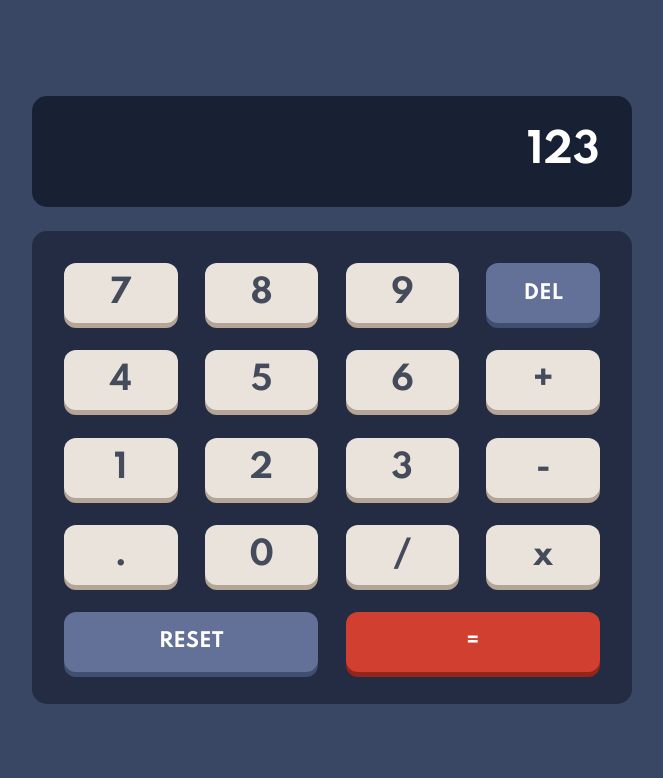
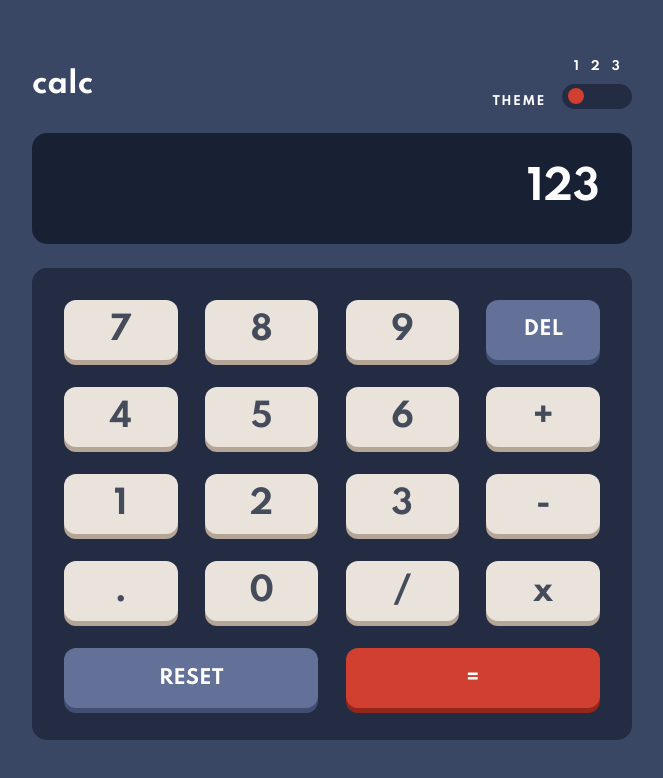
Before and after one commit to Athlla/Calculator-app, a React (Create React App) app: page / in a window 1280 px wide. Shown: the top 778 px of the page, without its empty margins (308-971 px from the left). Built offline with nearby package versions, Linux system fonts and the light colour scheme.

Commit message:
Create calculator header

```diff
--- a/src/App.tsx
+++ b/src/App.tsx
@@ -1,4 +1,5 @@
 import Display from 'components/Display/Display';
+import Header from 'components/Header/Header';
 import Keypad from 'components/Keypad/Keypad';
 
 import styles from 'styles/App.module.scss';
@@ -6,6 +7,7 @@ import styles from 'styles/App.module.scss';
 const App = () => {
   return (
     <main className={styles.Container}>
+      <Header />
       <Display />
       <Keypad />
     </main>
--- a/src/components/Display/Display.module.scss
+++ b/src/components/Display/Display.module.scss
@@ -7,11 +7,17 @@
   border-radius: 15px;
   padding: 2rem 1.25rem;
   text-align: right;
-  font-size: 1.5rem;
   margin-bottom: 1.5rem;
 
   @include medium {
     padding: 2rem;
-    font-size: 2.5rem;
+  }
+
+  .Result {
+    font-size: 1.25rem;
+
+    @include medium {
+      font-size: 2.5rem;
+    }
   }
 }
--- /dev/null
+++ b/src/components/Header/Header.module.scss
@@ -0,0 +1,59 @@
+@use 'styles/breakpoints' as *;
+
+.Header {
+  color: var(--secondary-text);
+  display: flex;
+  justify-content: space-between;
+  align-items: center;
+  width: 100%;
+  margin-bottom: 1.5rem;
+
+  .Title {
+    font-size: 1.8rem;
+  }
+
+  .Theme {
+    display: flex;
+    justify-content: flex-end;
+    font-size: 0.75rem;
+
+    .Text {
+      display: flex;
+      letter-spacing: 1.5px;
+      margin-right: 1rem;
+      align-items: flex-end;
+      text-transform: uppercase;
+    }
+
+    .Switch {
+      display: flex;
+      flex-direction: column;
+
+      .OptionText {
+        display: flex;
+        justify-content: space-evenly;
+        margin-bottom: 10px;
+      }
+
+      .SwitchButton {
+        width: 70px;
+        height: 25px;
+        display: flex;
+        padding: 0 6px;
+        cursor: pointer;
+        align-items: center;
+        border-radius: 25px;
+        background: var(--secondary-background);
+
+        span {
+          width: 16px;
+          height: 16px;
+          border-radius: 50%;
+          background: var(--tertiary-key-background);
+          transform: translateX(0);
+          transition: all 300ms ease;
+        }
+      }
+    }
+  }
+}
--- /dev/null
+++ b/src/components/Header/Header.tsx
@@ -0,0 +1,24 @@
+import styles from './Header.module.scss';
+
+const Header = () => {
+  return (
+    <header className={styles.Header}>
+      <h1 className={styles.Title}>calc</h1>
+      <div className={styles.Theme}>
+        <p className={styles.Text}>Theme</p>
+        <div className={styles.Switch}>
+          <div className={styles.OptionText}>
+            <span>1</span>
+            <span>2</span>
+            <span>3</span>
+          </div>
+          <span className={styles.SwitchButton}>
+            <span />
+          </span>
+        </div>
+      </div>
+    </header>
+  );
+};
+
+export default Header;
--- a/src/components/Keypad/Button.module.scss
+++ b/src/components/Keypad/Button.module.scss
@@ -8,6 +8,7 @@
   font-size: 1.5rem;
   font-family: 'Spartan', sans-serif;
   transition: all 100ms ease;
+  cursor: pointer;
 
   &:active {
     transform: translateY(5px);
--- a/src/styles/global.css
+++ b/src/styles/global.css
@@ -23,4 +23,5 @@
 body {
   font-family: 'Spartan', sans-serif;
   background: var(--primary-background);
+  user-select: none;
 }
```
